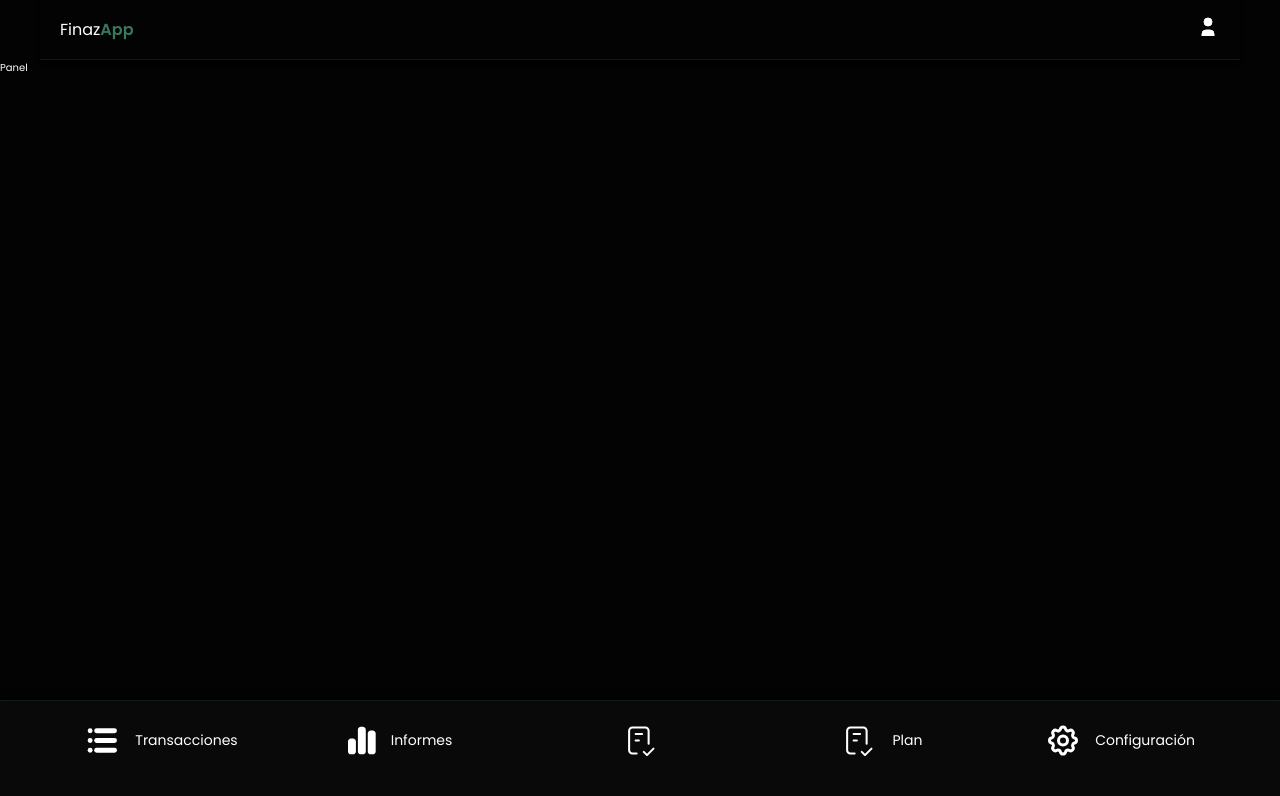
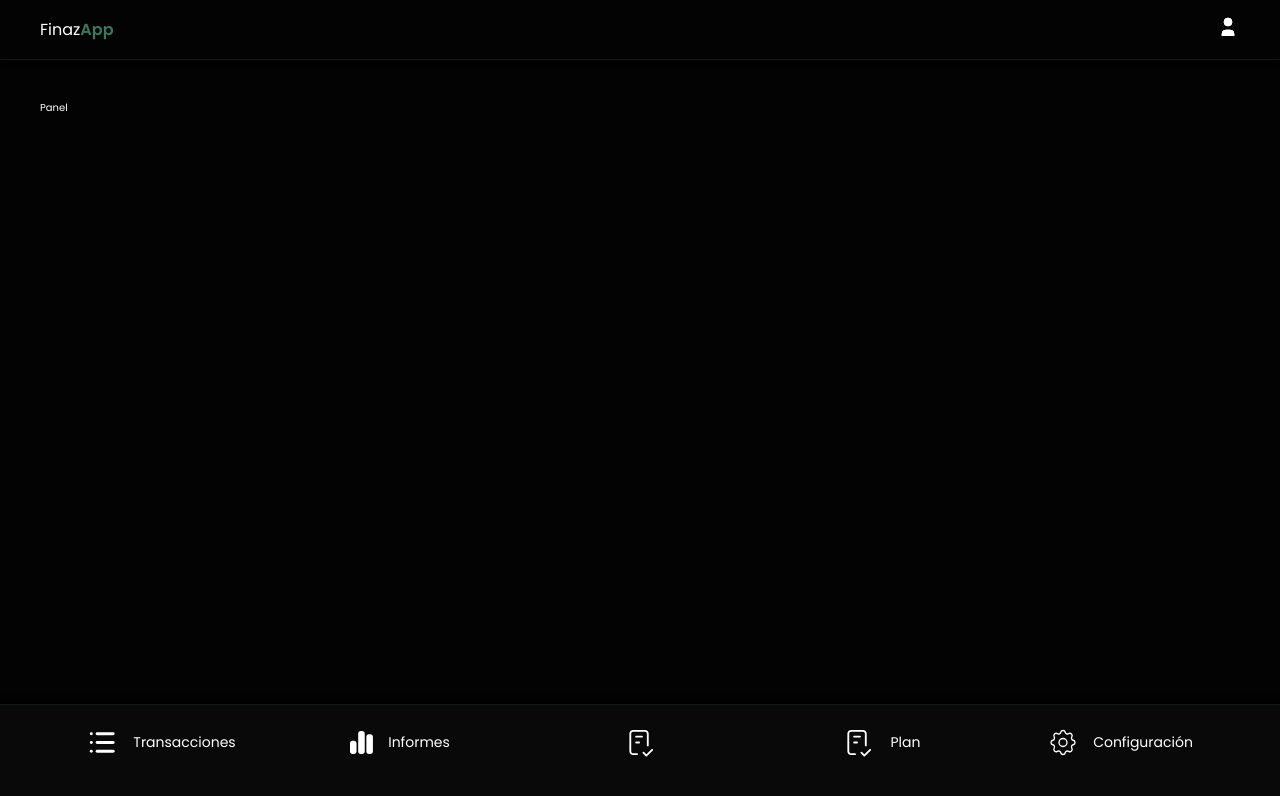
Before and after one commit to manudiiez/finazapp-client, a Next.js app: page /panel in a window 1280 px wide. Shown: the top 796 px of the page. Built offline with nearby package versions, Linux system fonts and the light colour scheme; no server answers.

Commit message:
panel inicialized

```diff
--- a/src/app/panel/layout.jsx
+++ b/src/app/panel/layout.jsx
@@ -1,9 +1,11 @@
 import Footer from "@/components/Footer"
-
+import styles from './panel.module.scss'
 const layout = ({ children }) => {
     return (
-        <div>
-            {children}
+        <div className={styles.container}>
+            <main>
+                {children}
+            </main>
             <Footer />
         </div>
     )
--- a/src/app/panel/page.jsx
+++ b/src/app/panel/page.jsx
@@ -2,7 +2,7 @@ import React from 'react'
 
 const Panel = () => {
     return (
-        <div style={{ height: "200vh" }}>Panel</div>
+        <div>Panel</div>
     )
 }
 
--- /dev/null
+++ b/src/app/panel/panel.module.scss
@@ -0,0 +1,11 @@
+@import '@/styles/index.scss';
+
+.container {
+    padding: 4rem 2rem;
+
+    main {
+        width: 100%;
+        max-width: 1200px;
+        margin: auto;
+    }
+}
--- a/src/components/shared/Icons.jsx
+++ b/src/components/shared/Icons.jsx
@@ -7,19 +7,19 @@ export const IconLogout = ({ className }) => (
 )
 
 export const IconList = ({ className }) => (
-    <svg className={className} width="24" height="24" viewBox="0 0 24 24" stroke="currentColor" fill="none" strokeLinecap="round"><path stroke="none" d="M0 0h24v24H0z" fill="none" /><path d="M9 6l11 0" /><path d="M9 12l11 0" /><path d="M9 18l11 0" /><path d="M5 6l0 .01" /><path d="M5 12l0 .01" /><path d="M5 18l0 .01" /></svg>
+    <svg className={className} width="24" height="39" viewBox="0 0 24 24" stroke="currentColor" fill="none" strokeLinecap="round"><path stroke="none" d="M0 0h24v24H0z" fill="none" /><path d="M9 6l11 0" /><path d="M9 12l11 0" /><path d="M9 18l11 0" /><path d="M5 6l0 .01" /><path d="M5 12l0 .01" /><path d="M5 18l0 .01" /></svg>
 )
 
 
 export const IconChart = ({ className }) => (
-    <svg width="29" height="39" viewBox="0 0 29 29" fill="none" className={className}>
+    <svg width="24" height="35" viewBox="0 0 29 29" fill="none" className={className}>
         <path d="M9.88637 3.62503C9.88637 2.01849 11.184 0.659119 12.8523 0.659119H14.8296C16.4361 0.659119 17.7955 2.01849 17.7955 3.62503V25.375C17.7955 27.0433 16.4361 28.3409 14.8296 28.3409H12.8523C11.184 28.3409 9.88637 27.0433 9.88637 25.375V3.62503ZM0 15.4887C0 13.8821 1.29759 12.5228 2.96591 12.5228H4.94318C6.54973 12.5228 7.90909 13.8821 7.90909 15.4887V25.375C7.90909 27.0433 6.54973 28.3409 4.94318 28.3409H2.96591C1.29759 28.3409 0 27.0433 0 25.375V15.4887ZM24.7159 4.61367C26.3225 4.61367 27.6818 5.97303 27.6818 7.57958V25.375C27.6818 27.0433 26.3225 28.3409 24.7159 28.3409H22.7386C21.0703 28.3409 19.7727 27.0433 19.7727 25.375V7.57958C19.7727 5.97303 21.0703 4.61367 22.7386 4.61367H24.7159Z" fill="currentColor" />
     </svg>
 
 )
 
 export const IconGoal = ({ className }) => (
-    <svg width="41" height="39" viewBox="0 0 38 38" fill="none" className={className}>
+    <svg width="37" height="35" viewBox="0 0 38 38" fill="none" className={className}>
         <g clipPath="url(#clip0_135_232)">
             <path d="M15.2238 31.6666H11.0833C10.2435 31.6666 9.43803 31.333 8.84417 30.7391C8.2503 30.1453 7.91667 29.3398 7.91667 28.5V9.49998C7.91667 8.66013 8.2503 7.85467 8.84417 7.26081C9.43803 6.66694 10.2435 6.33331 11.0833 6.33331H23.75C24.5899 6.33331 25.3953 6.66694 25.9892 7.26081C26.583 7.85467 26.9167 8.66013 26.9167 9.49998V22.1666" stroke="currentColor" strokeWidth="2" strokeLinecap="round" strokeLinejoin="round" />
             <path d="M22.1667 30.0834L25.3333 33.25L31.6667 26.9167" stroke="currentColor" strokeWidth="2" strokeLinecap="round" strokeLinejoin="round" />
@@ -28,7 +28,7 @@ export const IconGoal = ({ className }) => (
         </g>
         <defs>
             <clipPath id="clip0_135_232">
-                <rect width="41" height="39" fill="currentColor" />
+                <rect width="37" height="35" fill="currentColor" />
             </clipPath>
         </defs>
     </svg>
@@ -37,5 +37,5 @@ export const IconGoal = ({ className }) => (
 )
 
 export const IconSettings = ({ className }) => (
-    <svg xmlns="http://www.w3.org/2000/svg" className={className} width="36" height="39" viewBox="0 0 24 24" strokeWidth="2" stroke="currentColor" fill="none" ><path stroke="none" d="M0 0h24v24H0z" fill="none" /><path d="M10.325 4.317c.426 -1.756 2.924 -1.756 3.35 0a1.724 1.724 0 0 0 2.573 1.066c1.543 -.94 3.31 .826 2.37 2.37a1.724 1.724 0 0 0 1.065 2.572c1.756 .426 1.756 2.924 0 3.35a1.724 1.724 0 0 0 -1.066 2.573c.94 1.543 -.826 3.31 -2.37 2.37a1.724 1.724 0 0 0 -2.572 1.065c-.426 1.756 -2.924 1.756 -3.35 0a1.724 1.724 0 0 0 -2.573 -1.066c-1.543 .94 -3.31 -.826 -2.37 -2.37a1.724 1.724 0 0 0 -1.065 -2.572c-1.756 -.426 -1.756 -2.924 0 -3.35a1.724 1.724 0 0 0 1.066 -2.573c-.94 -1.543 .826 -3.31 2.37 -2.37c1 .608 2.296 .07 2.572 -1.065z" /><path d="M9 12a3 3 0 1 0 6 0a3 3 0 0 0 -6 0" /></svg>
+    <svg xmlns="http://www.w3.org/2000/svg" className={className} width="32" height="35" viewBox="0 0 24 24" strokeWidth="1" stroke="currentColor" fill="none" ><path stroke="none" d="M0 0h24v24H0z" fill="none" /><path d="M10.325 4.317c.426 -1.756 2.924 -1.756 3.35 0a1.724 1.724 0 0 0 2.573 1.066c1.543 -.94 3.31 .826 2.37 2.37a1.724 1.724 0 0 0 1.065 2.572c1.756 .426 1.756 2.924 0 3.35a1.724 1.724 0 0 0 -1.066 2.573c.94 1.543 -.826 3.31 -2.37 2.37a1.724 1.724 0 0 0 -2.572 1.065c-.426 1.756 -2.924 1.756 -3.35 0a1.724 1.724 0 0 0 -2.573 -1.066c-1.543 .94 -3.31 -.826 -2.37 -2.37a1.724 1.724 0 0 0 -1.065 -2.572c-1.756 -.426 -1.756 -2.924 0 -3.35a1.724 1.724 0 0 0 1.066 -2.573c-.94 -1.543 .826 -3.31 2.37 -2.37c1 .608 2.296 .07 2.572 -1.065z" /><path d="M9 12a3 3 0 1 0 6 0a3 3 0 0 0 -6 0" /></svg>
 )
--- a/src/styles/components/footer.module.scss
+++ b/src/styles/components/footer.module.scss
@@ -59,9 +59,9 @@
     }
 
     .iconList {
-        stroke-width: 3;
-        width: 39px;
-        height: 39px;
+        stroke-width: 2;
+        width: 35px;
+        height: 35px;
     }
 
     @media (min-width: 700px) {
--- a/src/styles/components/header.module.scss
+++ b/src/styles/components/header.module.scss
@@ -10,17 +10,18 @@
         top: 0;
         left: 0;
         background-color: $color-7;
+        padding: 0 2rem;
+        border-bottom: 1px solid $color-8;
+        box-shadow: 0px 4px 4px 0px $color-2;
 
         header {
-            padding: 1.5rem 2rem;
+            padding: 1.5rem 0;
             width: 100%;
             margin: auto;
             max-width: 1200px;
             display: flex;
             align-items: center;
             justify-content: space-between;
-            border-bottom: 1px solid $color-8;
-            box-shadow: 0px 4px 4px 0px $color-2;
 
             >span {
                 font-size: 1.6rem;
```
